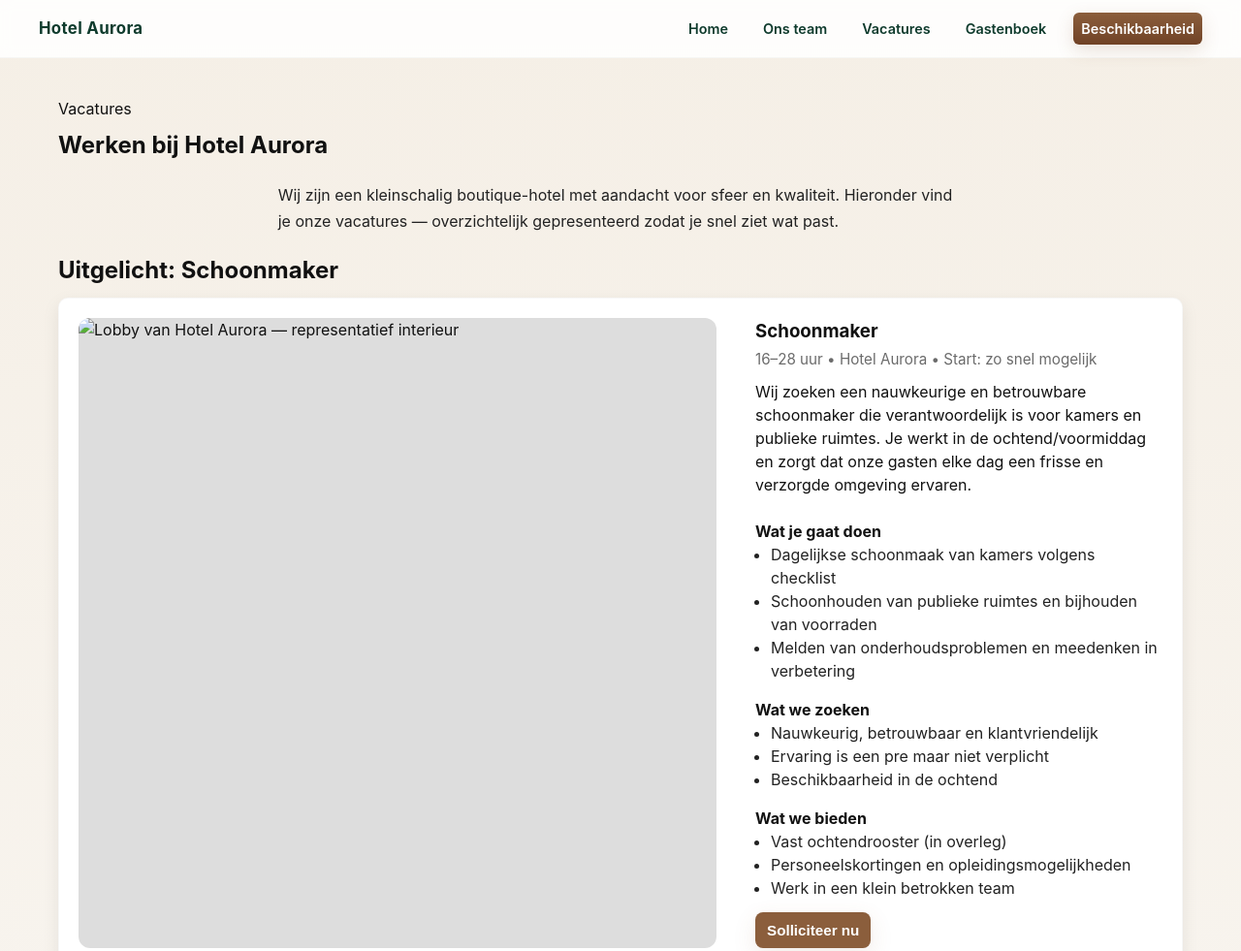
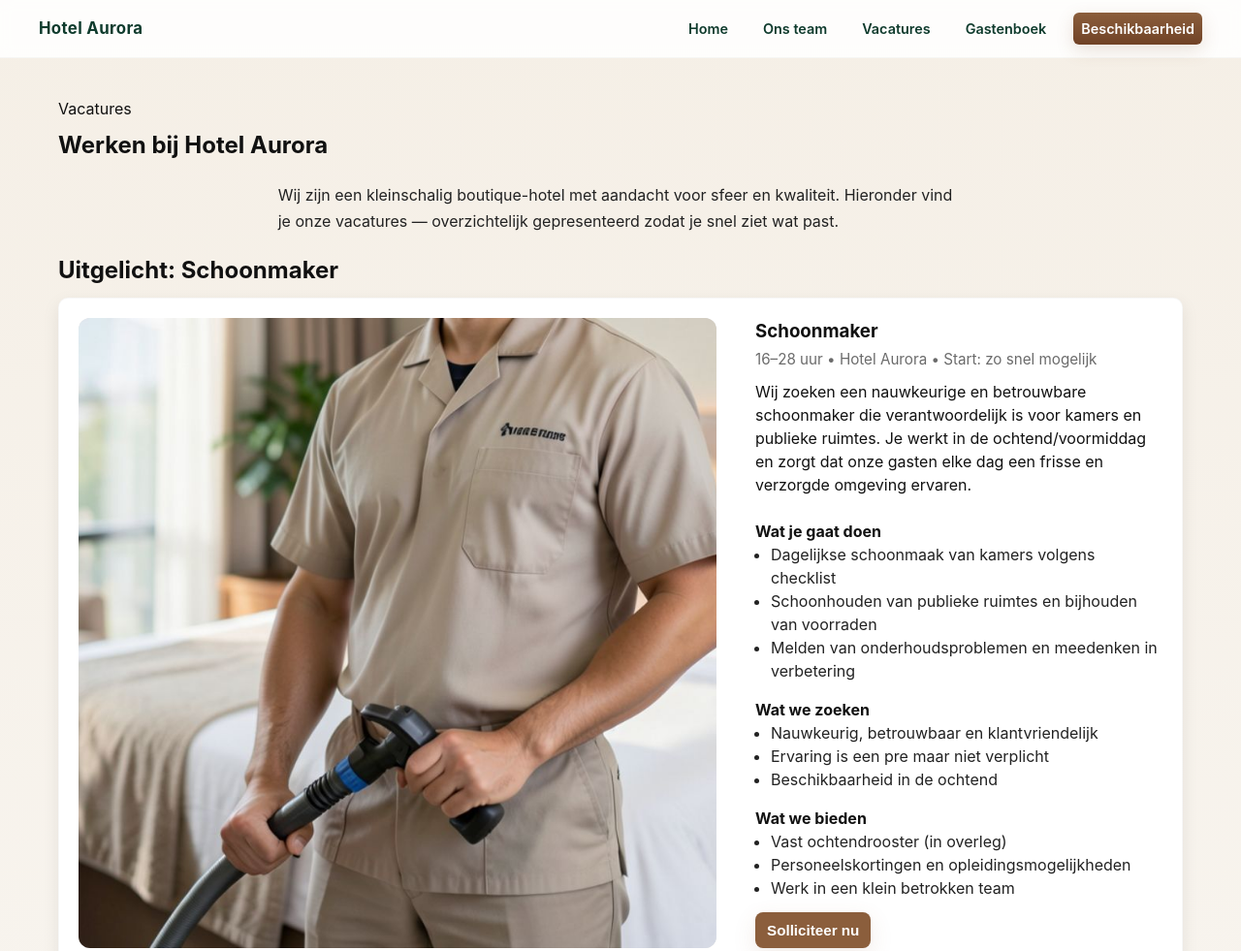
Before and after one commit to aurora-hotel/hotel-aurora, a plain HTML site: page vacatures.html in a window 1280 px wide. Shown: the top 981 px of the page at 97% size. Drawn offline with Linux system fonts and the light colour scheme.

Commit message:
Fix image source typo in vacatures.html

```diff
--- a/vacatures.html
+++ b/vacatures.html
@@ -39,7 +39,7 @@
               <div>
                 <!-- Afbeelding: lobby als sfeerbeeld voor schoonmaak/housekeeping -->
                 <!-- Afbeelding toont schone, warme lobbyruimte -->
-                <img src="images/schoonmakervacature-ai.jpg" alt="Lobby van Hotel Aurora — representatief interieur" class="media" />
+                <img src="images/schoonamkervacature-ai.jpg" alt="Lobby van Hotel Aurora — representatief interieur" class="media" />
               </div>
 
               <aside class="featured-side">
```
